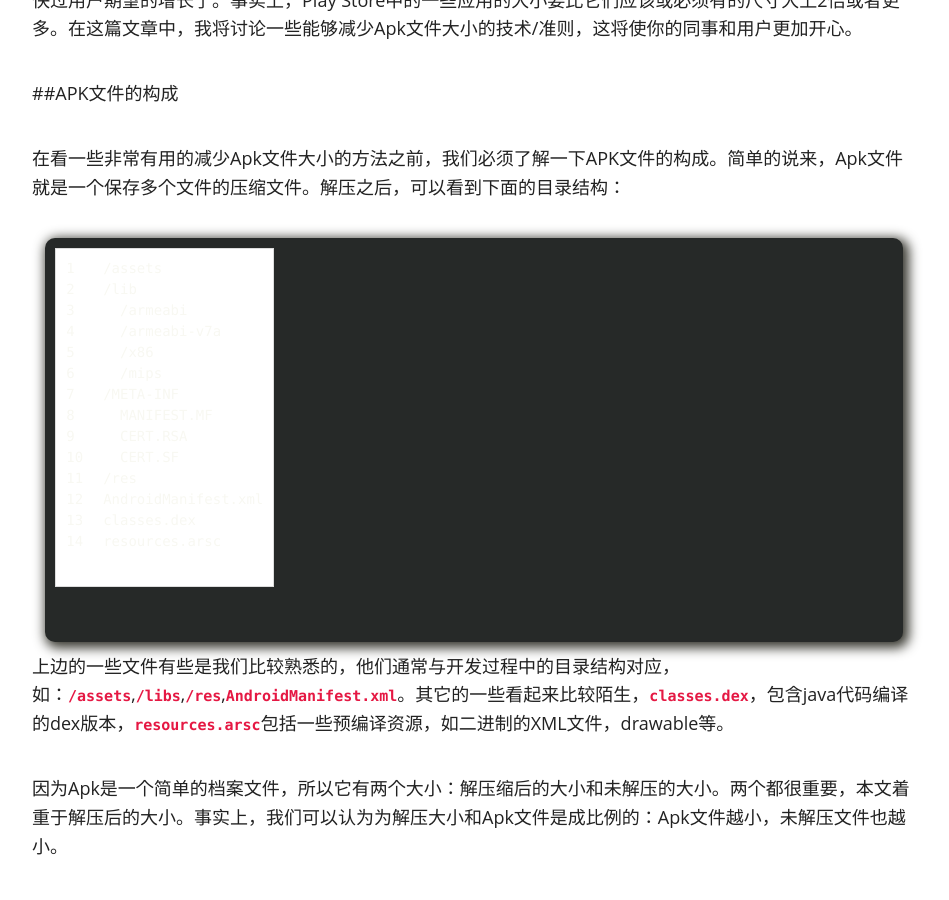
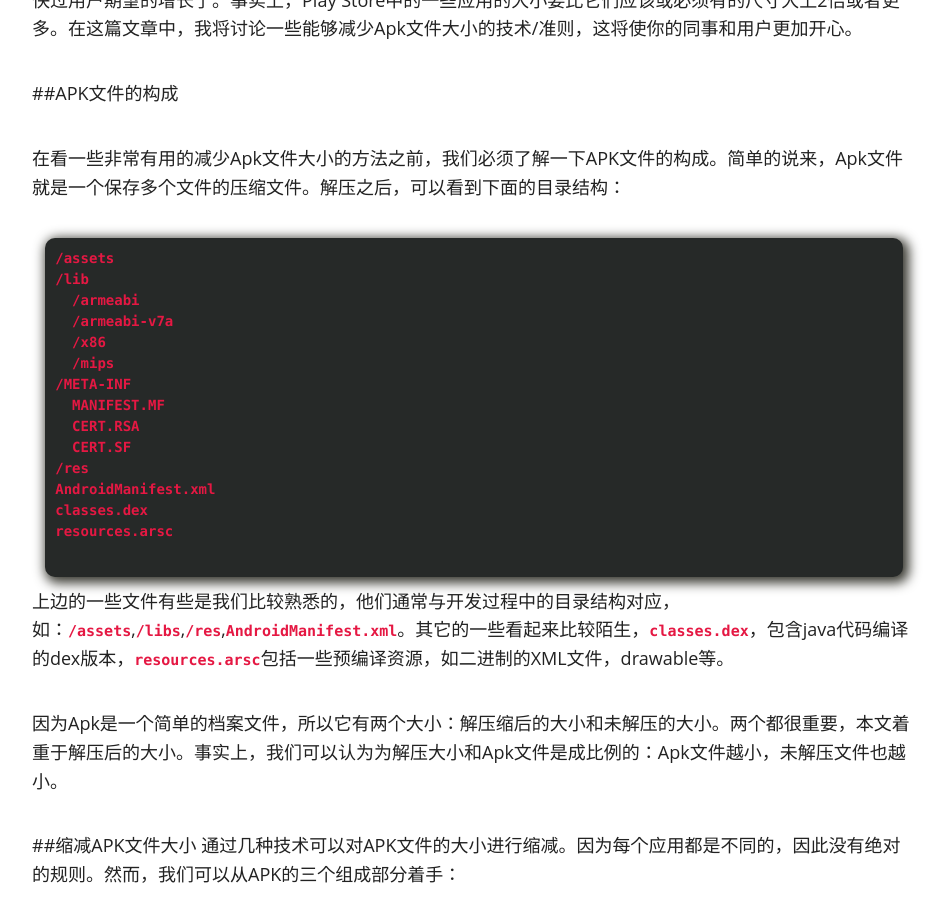
Before and after one commit to chiemy/blog, a Jekyll site: the page built from android/_posts/2014-09-12-putting-your-apks-on-diet.md, in a window 1280 px wide and 900 px high, scrolled down 829 px. Shown: the whole window, without its empty margins (166-1115 px from the left). Built offline with Jekyll 4.4.1, drawn with Linux system fonts in a browser that asks for light colours; nearby versions of some CDN libraries; comment, search, counter and statistics services are not loaded; some of the changed text lies outside the part shown.

Commit message:
代码高亮测试

```diff
--- a/android/_posts/2014-09-12-putting-your-apks-on-diet.md
+++ b/android/_posts/2014-09-12-putting-your-apks-on-diet.md
@@ -25,7 +25,7 @@ Android最初版本的APK文件只有2MB左右的大小，而现在的应用变
 
 在看一些非常有用的减少Apk文件大小的方法之前，我们必须了解一下APK文件的构成。简单的说来，Apk文件就是一个保存多个文件的压缩文件。解压之后，可以看到下面的目录结构：
 
-{% highlight html linenos %}
+{% highlight html %}
 /assets
 /lib
   /armeabi
@@ -94,7 +94,7 @@ Andorid开发经常依赖一些外部的库，比如，Android support　Library
 
 从 Android Gradle Plugin 0.7开始，通过`resConfig` 和 `resConfigs`以及默认的配置选项，你可修改构建系统的配置信息。DSL阻止打包工具打包那些不符合app的资源配置。
 
-{% highlight java linenos %}
+{% highlight java %}
 defaultConfig {
  	// ...
  	resConfigs "en", "de", "fr", "it"
@@ -115,7 +115,7 @@ Android通常是Java代码，但有些情况下需要依赖native-code，你可
 
 如果应用中需要多张图片，它们的内容相同，但角度不同，就不需要保存多张。我们可以通过xml文件来实现对图片的旋转，并达到节省空间的目的。
 
-{% highlight xml linenos %}
+{% highlight xml %}
 <?xml version="1.0" encoding="utf-8"?>
 <rotate xmlns:android="http://schemas.android.com/apk/res/android"
  	android:drawable="@drawable/ic_arrow_expand"
```
